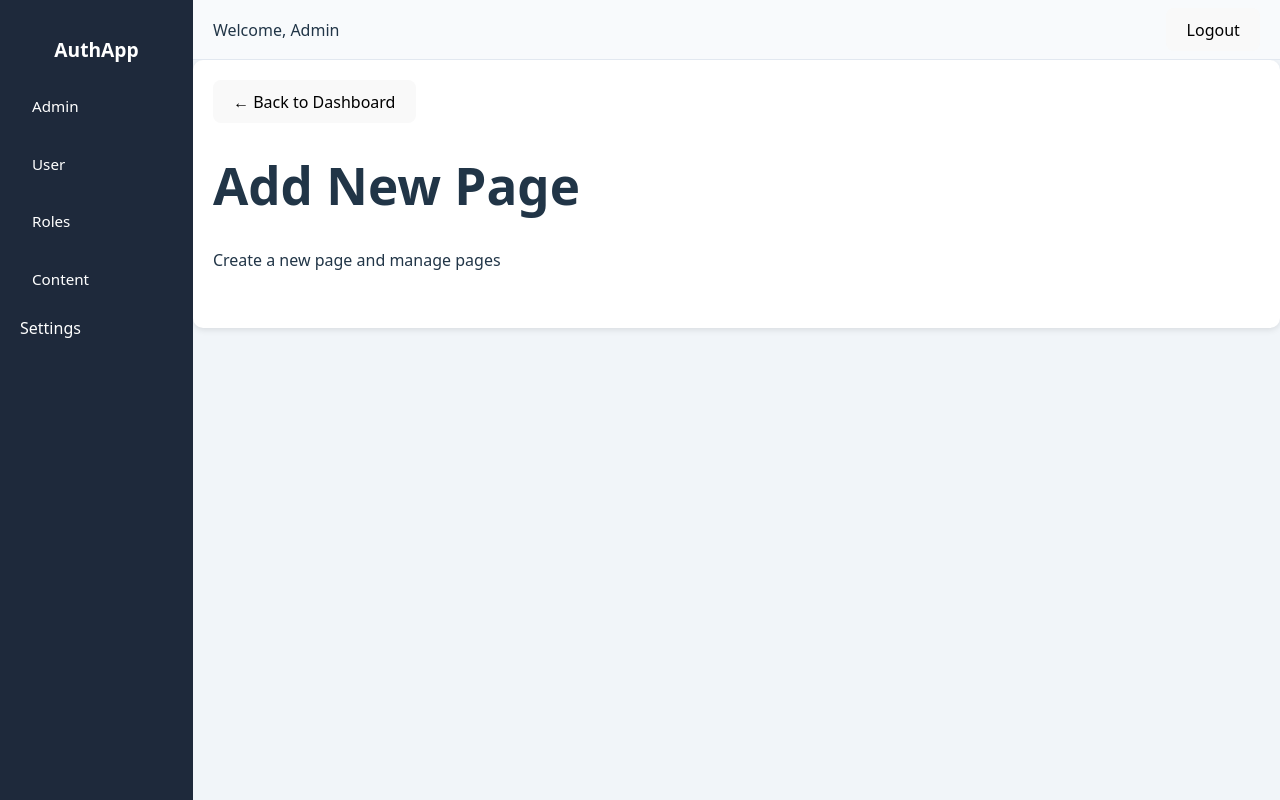
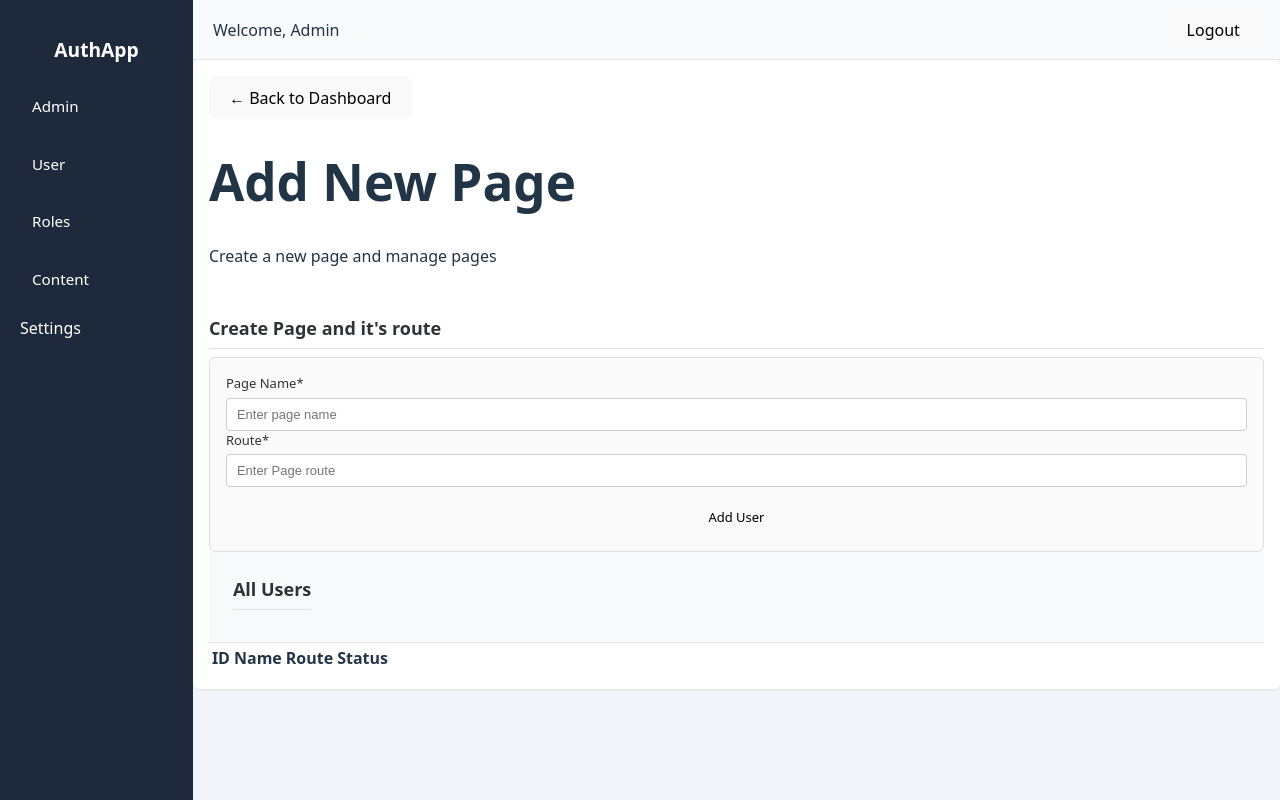
Before and after one commit to irkfaisal/Role-based-auths, a React (Vite) app in the folder client/: page /page in a window 1280 px wide. Built offline with nearby package versions, Linux system fonts and the light colour scheme; sample sign-in values are in the browser's storage.

Commit message:
add user component structure, code, css and api call instances created

```diff
--- a/client/src/pages/AdminDashboard/PageCard/AddPageForm.jsx
+++ b/client/src/pages/AdminDashboard/PageCard/AddPageForm.jsx
@@ -1,9 +1,68 @@
-import React from 'react'
+import { useState } from "react";
 
 const AddPageForm = () => {
+  const [formData, setFormData] = useState({
+    name: "",
+    route: "",
+  });
+
+  const handleInputChange = (e) => {
+    const { name, value } = e.target
+    setFormData((prev) => ({
+      ...prev,
+      [name]: value,
+    }))
+  };
+
+  const handleSubmit = (e) => {
+    e.preventDefault()
+    if (formData.name && formData.route) {
+      // Reset form
+      setFormData({
+        name: "",
+        route: "",
+      })
+      alert("User added successfully!")
+    }
+  };
+
   return (
-    <div>
+    <div className="form-container">
+      <div className="form-header">
+        <h2>Create Page and it's route</h2>
+      </div>
+      <form onSubmit={handleSubmit} className="add-user-form">
+        <div className="form-row">
+          <div className="form-group">
+            <label htmlFor="name">Page Name*</label>
+            <input
+              type="text"
+              id="name"
+              name="name"
+              value={formData.name}
+              onChange={handleInputChange}
+              required
+              placeholder="Enter page name"
+            />
+          </div>
 
+          <div className="form-group">
+            <label htmlFor="email">Route*</label>
+            <input
+              type="text"
+              id="route"
+              name="route"
+              value={formData.route}
+              onChange={handleInputChange}
+              required
+              placeholder="Enter Page route"
+            />
+          </div>
+        </div>
+        <button type="submit" className="submit-btn">
+          Add User
+        </button>
+      </form>
     </div>
   )
 }
--- a/client/src/pages/AdminDashboard/PageCard/AddPageTable.jsx
+++ b/client/src/pages/AdminDashboard/PageCard/AddPageTable.jsx
@@ -1,9 +1,24 @@
-import React from 'react'
-
 const AddPageTable = () => {
   return (
-    <div>
+    <div className="all-users-container">
+      <div className="table-header">
+        <h2>All Users</h2>
+      </div>
 
+      <div className="table-wrapper">
+        <table className="all-users-table">
+          <thead>
+            <tr>
+              <th>ID</th>
+              <th>Name</th>
+              <th>Route</th>
+              <th>Status</th>
+            </tr>
+          </thead>
+          <tbody>
+          </tbody>
+        </table>
+      </div>
     </div>
   )
 }
--- a/client/src/pages/AdminDashboard/UserCard/AddUserForm.jsx
+++ b/client/src/pages/AdminDashboard/UserCard/AddUserForm.jsx
@@ -1,7 +1,7 @@
 import { useState } from "react"
 import "./styles/AddUserForm.css"
 
-const AddUserForm = ({ onAddUser }) => {
+const AddUserForm = () => {
     const [formData, setFormData] = useState({
         name: "",
         email: "",
@@ -17,13 +17,15 @@ const AddUserForm = ({ onAddUser }) => {
     const [franchiseeInput, setFranchiseeInput] = useState("")
 
     const availableRoles = [
-        { id: 1, name: "Admin" },
-        { id: 2, name: "Manager" },
-        { id: 3, name: "User" },
+        { id: 5, name: 'director' },
+        { id: 6, name: 'admin' },
+        { id: 7, name: 'superAdmin' },
+        { id: 8, name: 'employee' },
+        { id: 9, name: 'manager' }
     ]
 
-    const availablePermissions = ["Read", "Write", "Delete", "Update", "Create"]
-    const availableFranchisees = ["Franchise A", "Franchise B", "Franchise C", "Franchise D"]
+    const availablePermissions = ["Dashboard", "Projects", "Reports", "Management", "Billing", "admin"]
+    const availableFranchisees = ['Oncore NZ', 'PlanFirst', 'Techverse Origin', 'We Sort It', 'Oncore International', 'Refresh NZ', 'Refresh AU', 'Refresh US', 'Refresh UK', 'Zones NZ', 'Zones AU']
 
     const handleInputChange = (e) => {
         const { name, value, type } = e.target
@@ -76,9 +78,9 @@ const AddUserForm = ({ onAddUser }) => {
     }
 
     const handleSubmit = (e) => {
-        e.preventDefault()
+        e.preventDefault();
+        console.log(formData)
         if (formData.name && formData.email && formData.password) {
-            onAddUser(formData)
             // Reset form
             setFormData({
                 name: "",
@@ -191,7 +193,7 @@ const AddUserForm = ({ onAddUser }) => {
                     <div className="tags-input">
                         <div className="tags-container">
                             {formData.franchisees.map((franchisee, index) => (
-                                <span key={index} className="tag franchise-tag">
+                                <span key={index + 1} className="tag franchise-tag">
                                     {franchisee}
                                     <button type="button" onClick={() => removeFranchisee(franchisee)}>
                                         ×
@@ -200,9 +202,9 @@ const AddUserForm = ({ onAddUser }) => {
                             ))}
                         </div>
                         <div className="add-tags">
-                            {availableFranchisees.map((franchisee) => (
+                            {availableFranchisees.map((franchisee, index) => (
                                 <button
-                                    key={franchisee}
+                                    key={index + 1}
                                     type="button"
                                     className={`tag-btn ${formData.franchisees.includes(franchisee) ? "disabled" : ""}`}
                                     onClick={() => addFranchisee(franchisee)}
--- a/client/src/pages/AdminDashboard/UserCard/AddUserPage.jsx
+++ b/client/src/pages/AdminDashboard/UserCard/AddUserPage.jsx
@@ -3,19 +3,19 @@ import AddUserForm from "./AddUserForm"
 import AllUsersTable from "./AllUserTable"
 import "./styles/AddUserPage.css"
 
-const AddUserPage = ({ users, onAddUser, onNavigateBack }) => {
+const AddUserPage = ({ users, onNavigateBack }) => {
     return (
         <div className="add-user-page">
             <div className="page-header">
                 <button className="back-btn" onClick={onNavigateBack}>
-                    ← Back to Dashboard
+                    ←
                 </button>
                 <h1>Add New User</h1>
                 <p>Create a new user account and manage user details</p>
             </div>
 
             <div className="page-content">
-                <AddUserForm onAddUser={onAddUser} />
+                <AddUserForm />
                 <AllUsersTable users={users} />
             </div>
         </div>
--- a/client/src/pages/AdminDashboard/UserCard/styles/AddUserForm.css
+++ b/client/src/pages/AdminDashboard/UserCard/styles/AddUserForm.css
@@ -1,71 +1,83 @@
 .add-user-form {
     display: flex;
     flex-direction: column;
-    gap: 15px;
-    background: #f9f9f9;
-    padding: 20px;
-    border-radius: 8px;
-    box-shadow: 0 1px 4px rgba(0, 0, 0, 0.08);
+    gap: 12px;
+    background: #fafafa;
+    padding: 16px;
+    border-radius: 6px;
+    border: 1px solid #e0e0e0;
 }
 
 /* Form Row */
 .add-user-form .form-group {
     display: flex;
     flex-direction: column;
+    gap: 4px;
 }
 
 .add-user-form label {
-    font-size: 14px;
-    font-weight: 600;
-    margin-bottom: 5px;
-    color: #34495e;
+    font-size: 13px;
+    font-weight: 500;
+    color: #333;
 }
 
 .add-user-form input,
 .add-user-form select {
-    padding: 10px;
+    padding: 8px 10px;
     border: 1px solid #ccc;
-    border-radius: 6px;
-    font-size: 14px;
-    transition: border-color 0.2s;
+    border-radius: 4px;
+    font-size: 13px;
+    background: #fff;
+    transition: border-color 0.2s, box-shadow 0.2s;
 }
 
 .add-user-form input:focus,
 .add-user-form select:focus {
     outline: none;
-    border-color: #1abc9c;
+    border-color: #3498db;
+    box-shadow: 0 0 0 2px rgba(52, 152, 219, 0.2);
 }
 
 /* Buttons */
 .add-user-form .form-actions {
     display: flex;
     justify-content: flex-end;
-    gap: 10px;
+    gap: 8px;
+    margin-top: 12px;
 }
 
 .add-user-form button {
-    padding: 10px 16px;
-    border: none;
-    border-radius: 6px;
-    font-size: 14px;
+    padding: 8px 14px;
+    border: 1px solid transparent;
+    border-radius: 4px;
+    font-size: 13px;
+    font-weight: 500;
     cursor: pointer;
-    transition: background 0.3s;
+    transition: background 0.2s, border-color 0.2s, transform 0.1s;
 }
 
+.add-user-form button:active {
+    transform: scale(0.97);
+}
+
+/* Submit button */
 .add-user-form button.submit {
-    background: #1abc9c;
+    background: #3498db;
+    border-color: #2980b9;
     color: white;
 }
 
 .add-user-form button.submit:hover {
-    background: #16a085;
+    background: #2980b9;
 }
 
+/* Cancel button */
 .add-user-form button.cancel {
-    background: #e74c3c;
-    color: white;
+    background: #f5f5f5;
+    border-color: #dcdcdc;
+    color: #333;
 }
 
 .add-user-form button.cancel:hover {
-    background: #c0392b;
+    background: #e0e0e0;
 }
--- a/client/src/pages/AdminDashboard/UserCard/styles/AddUserPage.css
+++ b/client/src/pages/AdminDashboard/UserCard/styles/AddUserPage.css
@@ -1,18 +1,20 @@
 /* Container for Add User Page */
 .add-user-page {
-    background: #fff;
-    padding: 20px;
-    border-radius: 10px;
-    box-shadow: 0 2px 6px rgba(0, 0, 0, 0.1);
+    background: #ffffff;
+    padding: 16px;
+    border-radius: 6px;
+    box-shadow: 0 1px 3px rgba(0, 0, 0, 0.08);
     display: flex;
     flex-direction: column;
-    gap: 20px;
+    gap: 16px;
 }
 
 /* Title */
 .add-user-page h2 {
-    font-size: 22px;
-    font-weight: bold;
-    margin-bottom: 10px;
-    color: #2c3e50;
+    font-size: 18px;
+    font-weight: 600;
+    margin-bottom: 8px;
+    color: #2d3436;
+    border-bottom: 1px solid #e0e0e0;
+    padding-bottom: 6px;
 }
```
Also changed, not shown: client/src/services/axiosInstance.js (added, +18 -0 lines), client/src/services/userApi.js (added).
